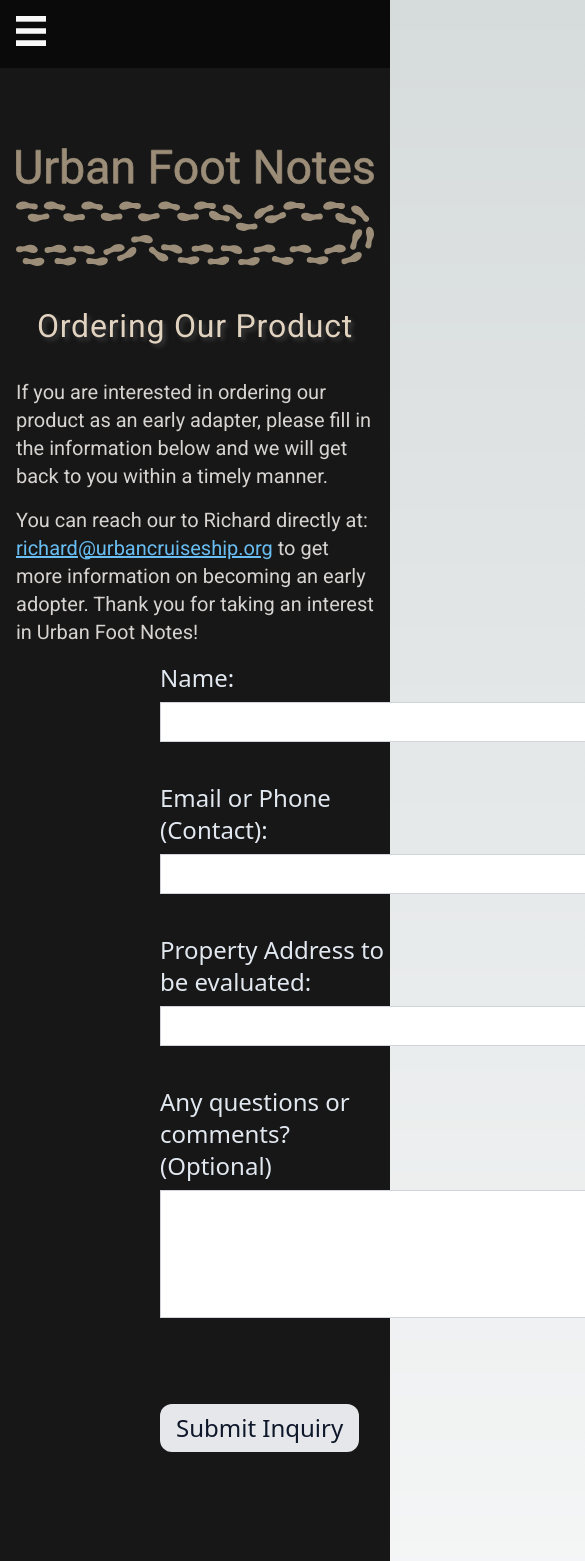
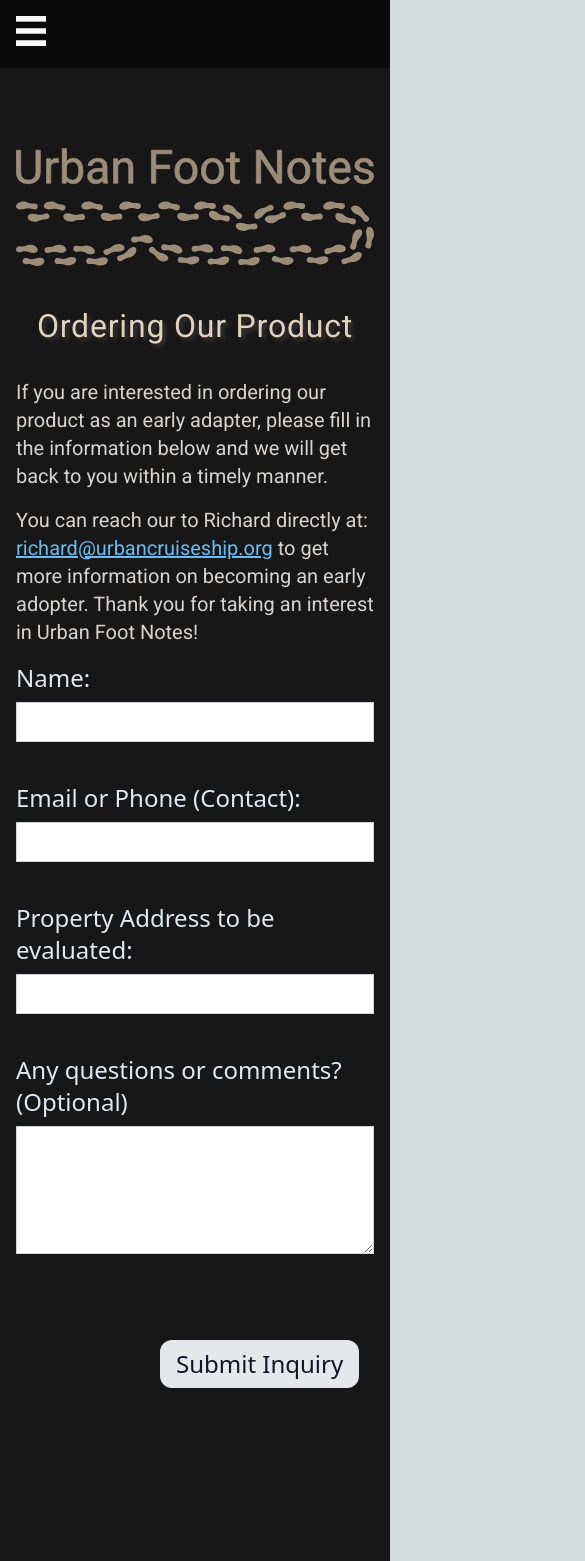
Before and after one commit to Richard-Burd/urban-footnotes-landing, a Next.js app: page /order in a window 390 px wide. Shown: the top 1561 px of the page, 585 px wide, since content can reach past the window. Built offline with nearby package versions, Linux system fonts and the light colour scheme; a web font is replaced by a local one.

Commit message:
order form mobile friendly

```diff
--- a/components/ContactUsForm.js
+++ b/components/ContactUsForm.js
@@ -42,7 +42,7 @@ export default function Form() {
 
   return (
     <form onSubmit={handleSubmit}>
-      <div className="name-section ml-40 pb-10">
+      <div className="name-section mx-4 pb-10 lg:ml-40">
         <div className="pb-2 text-2xl text-slate-200">
           <label>Name:</label>
         </div>
@@ -51,10 +51,10 @@ export default function Form() {
           name="name"
           value={formData.name}
           onChange={handleChange}
-          className="h-10 w-[690px] border border-gray-300 bg-white p-2 text-lg text-slate-950"
+          className="h-10 w-full border border-gray-300 bg-white p-2 text-lg text-slate-950 lg:w-[690px]"
         />
       </div>
-      <div className="email-section ml-40 pb-10">
+      <div className="email-section mx-4 pb-10 lg:ml-40">
         <div className="pb-2 text-2xl text-slate-200">
           <label>Email or Phone (Contact):</label>
         </div>
@@ -63,10 +63,10 @@ export default function Form() {
           name="email"
           value={formData.email}
           onChange={handleChange}
-          className="h-10 w-[690px] border border-gray-300 bg-white p-2 text-lg text-slate-950"
+          className="h-10 w-full border border-gray-300 bg-white p-2 text-lg text-slate-950 lg:w-[690px]"
         />
       </div>
-      <div className="address-section ml-40 pb-10">
+      <div className="address-section mx-4 pb-10 lg:ml-40">
         <div className="pb-2 text-2xl text-slate-200">
           <label>Property Address to be evaluated:</label>
         </div>
@@ -75,10 +75,10 @@ export default function Form() {
           name="address"
           value={formData.address}
           onChange={handleChange}
-          className="h-10 w-[690px] border border-gray-300 bg-white p-2 text-lg text-slate-950"
+          className="h-10 w-full border border-gray-300 bg-white p-2 text-lg text-slate-950 lg:w-[690px]"
         />
       </div>
-      <div className="comments-section ml-40 pb-10">
+      <div className="comments-section mx-4 pb-10 lg:ml-40">
         <div className="pb-2 text-2xl text-slate-200">
           <label>Any questions or comments? (Optional)</label>
         </div>
@@ -86,7 +86,7 @@ export default function Form() {
           name="about"
           value={formData.about}
           onChange={handleChange}
-          className="h-32 w-[690px] border border-gray-300 bg-white p-2 text-lg text-slate-950"
+          className="h-32 w-full border border-gray-300 bg-white p-2 text-lg text-slate-950 lg:w-[690px]"
         />
       </div>
       <button
```
